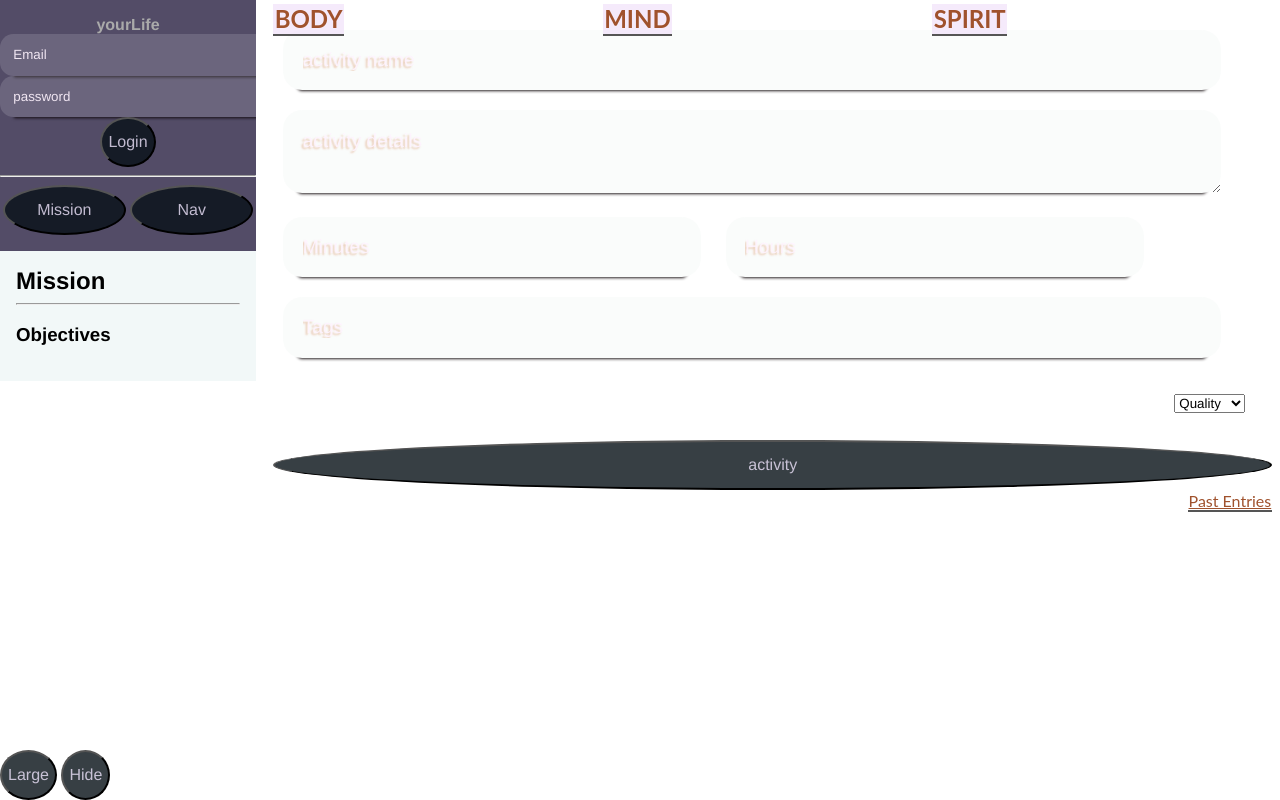
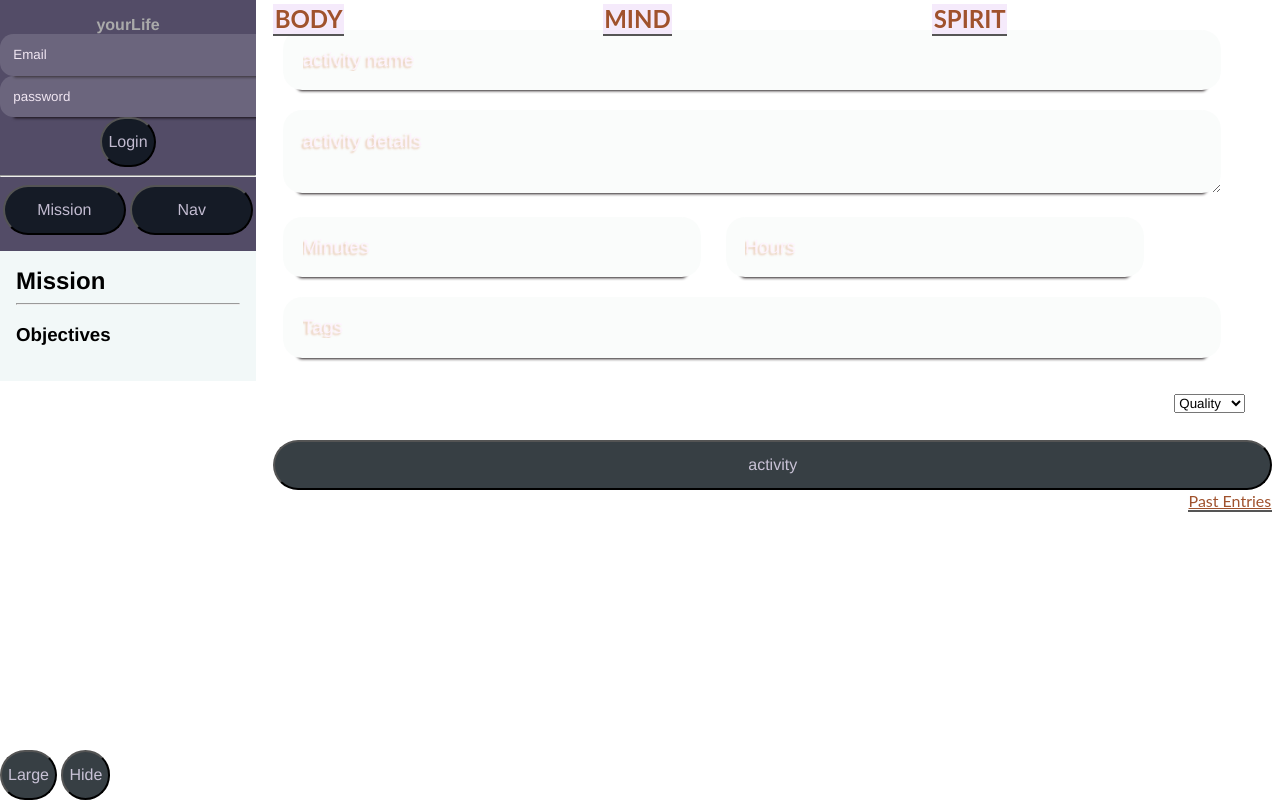
Before and after one commit to 34r7h/life-chrome-popup, a browser extension: page index.html in a window 1280 px wide. Drawn offline with Linux system fonts and the light colour scheme.

Commit message:
better buttons and nav

```diff
--- a/style.css
+++ b/style.css
@@ -29,6 +29,6 @@ select {float:right; margin: 2em}
 .posts {width:32%; float:left; background: rgba(255,255,255, .8); margin:.6%}
 .posts input[type=text] { max-width: 90%; font-size: 1.2em; }
 .posts textarea { font-size: 1em; }
-button  {font-size: 1em; background:rgba(5,15,22, .8); color: rgba(238,227,251, .8); min-height: 50px; border-radius: 1000%}
+button  {font-size: 1em; background:rgba(5,15,22, .8); color: rgba(238,227,251, .8); min-height: 50px; border-radius: 100em}
 button.submit {width:100%;}
 .new input, .new textarea {margin:10px; font-size: 1.2em; padding:1em; background:rgba(235,245,240,.282828); color:rgba(55,34,21,.95); text-shadow: -2px 2px 2px rgba(210,130,80,.4)}
```
